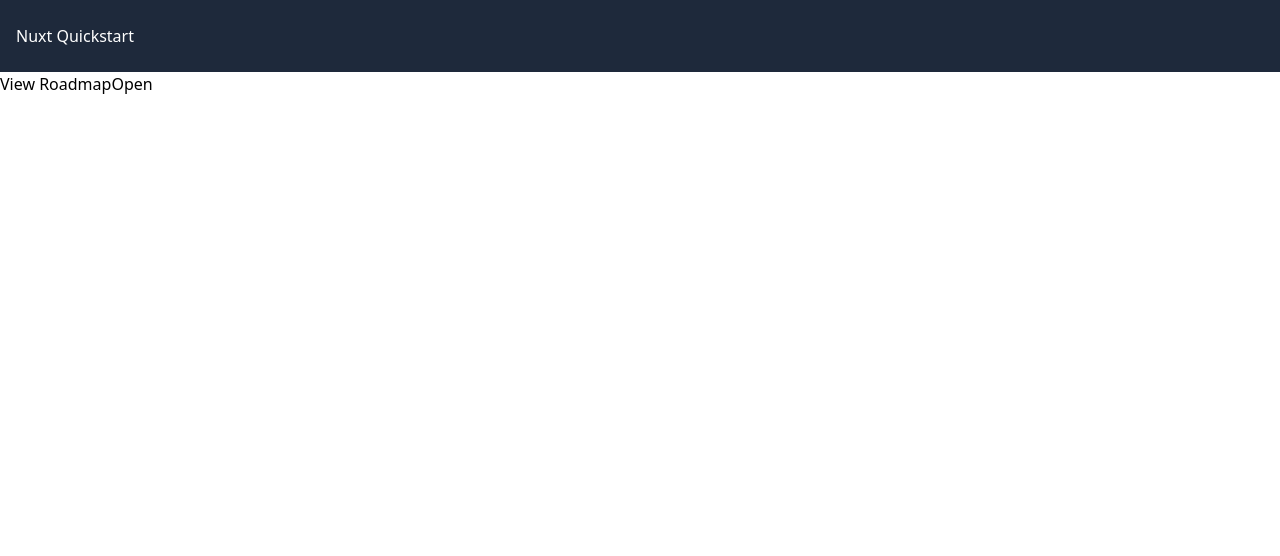
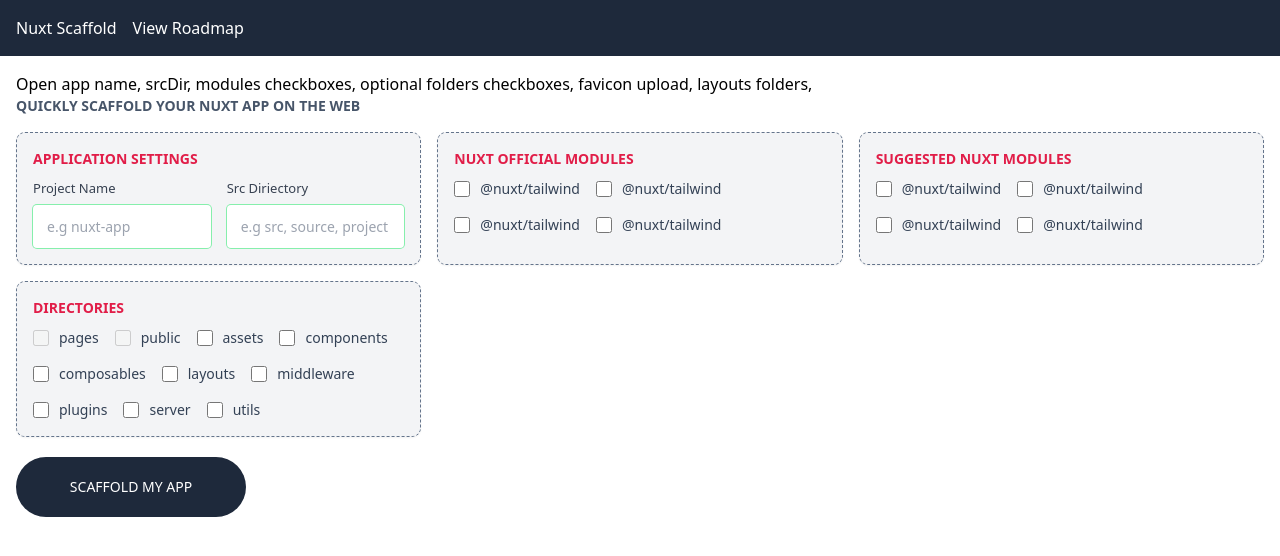
Before and after one commit to jimoh-sodiq/nuxt-scaffold, a Nuxt app: page / in a window 1280 px wide. Shown: the top 556 px of the page. Built offline with nearby package versions, Linux system fonts and the light colour scheme.

Commit message:
generate layout and server directories

```diff
--- /dev/null
+++ b/src/components/global/GlobalCheckbox.vue
@@ -0,0 +1,46 @@
+<script setup lang="ts">
+import { computed } from "vue";
+
+const props = defineProps<{
+  modelValue?: any;
+  value?: any;
+  required?: boolean;
+  name?: string;
+  label?: string;
+  disabled?: boolean;
+  variant?: string; // this is based on your needs, not implemented here
+  size?: string; // based on your needs, not implemented here
+}>();
+
+const emit = defineEmits<{
+  (event: "update:modelValue", data: any): void;
+}>();
+
+const checked = computed({
+  get() {
+    return props.modelValue;
+  },
+  set(newValue) {
+    emit("update:modelValue", newValue);
+  },
+});
+</script>
+
+<template>
+  <!-- style to fit your needs base on the states -->
+  <label class="flex space-x-2.5 text-sm text-slate-700 font-medium w-fit">
+    <input
+      class="disabled:cursor-not-allowed peer w-4"
+      type="checkbox"
+      v-model="checked"
+      :name="name"
+      :id="name"
+      :value="value"
+      :required="required"
+      :disabled="disabled"
+    />
+    <p class="cursor-pointer peer-disabled:cursor-not-allowed" v-if="label">
+      {{ label }}
+    </p>
+  </label>
+</template>
--- /dev/null
+++ b/src/components/global/GlobalInfoCard.vue
@@ -0,0 +1,14 @@
+<script setup lang="ts">
+defineProps<{
+    title: string
+}>()
+</script>
+
+<template>
+    <div class="border border-dashed w-full border-slate-500 rounded-[9px] p-4 bg-gray-100 shadow-sm">
+        <h2 class="uppercase font-semibold text-sm text-rose-600">{{ title }}</h2>
+        <div class="mt-2.5">
+            <slot />
+        </div>
+    </div>
+</template>
--- a/src/components/global/GlobalInput.vue
+++ b/src/components/global/GlobalInput.vue
@@ -1,20 +1,139 @@
 <script setup lang="ts">
+import { ref, computed, watch, type Ref } from "vue";
 
-const props = defineProps<{
-    type?: string
-    placeholder?: string
-    label: string
-    required?: boolean
-}>()
+const emit = defineEmits<{
+  (event: "update:modelValue", value: string | number): void;
+  (event: "onTextChanged", value: string | number): void;
+}>();
+
+interface Prop {
+  type?: string;
+  modelValue?: string | number;
+  id?: string;
+  label?: string;
+  placeholder?: string;
+  required?: boolean;
+  error?: boolean;
+  errorText?: string;
+  disabled?: boolean;
+  max?: string;
+  autofocus?: boolean;
+  debounceTime?: number;
+  maxWaitTime?: number;
+}
+
+const props = withDefaults(defineProps<Prop>(), {
+  type: "text",
+  modelValue: "",
+  id: "",
+  label: "",
+  placeholder: "",
+  required: false,
+  error: false,
+  errorText: "",
+  disabled: false,
+  max: "",
+  autofocus: false,
+  debounceTime: 0,
+  maxWaitTime: 5000,
+});
+
+const inputFieldRef = ref() as Ref<HTMLInputElement>;
+
+const handleInput = (e: Event) => {
+  const target = e.target as HTMLInputElement;
+  emit("onTextChanged", target.value);
+  if (props.type === "number") {
+    return debouncedEmit("update:modelValue", Number(target.value));
+  }
+  debouncedEmit("update:modelValue", target.value);
+};
+
+/**
+ * this controls the debounce time for the input field
+ * default is 0 max is 5000
+ */
+
+const debouncedEmit = useDebounceFn(
+  (emitText, value) => {
+    emit(emitText, value);
+  },
+  props.debounceTime,
+  { maxWait: props.maxWaitTime }
+);
+
+function focusInput() {
+  inputFieldRef.value.focus();
+}
+
+watch(inputFieldRef, () => {
+  if (props.autofocus === true) {
+    inputFieldRef.value.focus();
+  }
+});
+
+const labelClass = computed(() => {
+  let base = "block text-[13px] first-letter:capitalize mb-[6px] w-fit font-medium";
+  if (props.disabled) {
+    base += " text-slate-400";
+  } else if (props.error) {
+    base += " text-red-500";
+  } else {
+    base += " text-gray-700";
+  }
+  return base;
+});
+
+const inputClass = computed(() => {
+  let base =
+    "h-[43px] px-[14px] w-full outline-none text-sm rounded-[4px] transition-all ease duration-200";
+  if (props.disabled) {
+    base += " placeholder:text-gray-300 ring-[1px] ring-gray-300 cursor-not-allowed";
+  } else if (props.error) {
+    base += " ring-[1.5px] ring-red-500";
+  } else {
+    base +=
+      " placeholder:text-grey-300 ring-[1px] ring-green-300 focus:ring-[1.5px] focus:ring-green-600";
+  }
+  return base;
+});
 </script>
 
 <template>
-    <div class="relative">
-        <input :required="required" :type="type" id="hs-floating-gray-input"
-            class="peer p-4 block w-full bg-gray-200 border-transparent outline-none focus:border-slate-800 rounded-lg text-sm placeholder:text-transparent disabled:opacity-50 disabled:pointer-events-none focus:pt-6 focus:pb-2 [&:not(:placeholder-shown)]:pt-6 [&:not(:placeholder-shown)]:pb-2 autofill:pt-6 autofill:pb-2"
-            :placeholder="placeholder" />
-        <label for="hs-floating-gray-input"
-            class="absolute top-0 start-0 p-4 h-full text-sm truncate pointer-events-none transition ease-in-out duration-100 border border-transparent origin-[0_0] peer-disabled:opacity-50 peer-disabled:pointer-events-none peer-focus:scale-90 peer-focus:translate-x-0.5 peer-focus:-translate-y-1.5 peer-focus:text-gray-500 peer-[:not(:placeholder-shown)]:scale-90 peer-[:not(:placeholder-shown)]:translate-x-0.5 peer-[:not(:placeholder-shown)]:-translate-y-1.5 peer-[:not(:placeholder-shown)]:text-gray-500">{{
-            label }}</label>
-    </div>
+  <div class="w-full">
+    <label @click="focusInput" :class="labelClass" v-if="label" :for="id">
+      {{ label }}
+    </label>
+    <input
+      :class="inputClass"
+      :placeholder="placeholder"
+      :id="id"
+      :type="type"
+      :max="max"
+      :value="modelValue"
+      @input="handleInput"
+      :required="required"
+      :disabled="disabled"
+      ref="inputFieldRef"
+    />
+    <p
+      class="block text-xs first-letter:capitalize mt-[6px] text-red-500"
+      v-if="error && errorText && !disabled"
+    >
+      {{ errorText }}
+    </p>
+  </div>
 </template>
+
+<style scoped>
+/* Chrome, Safari, Edge, Opera */
+input::-webkit-outer-spin-button,
+input::-webkit-inner-spin-button {
+  -webkit-appearance: none;
+  margin: 0;
+}
+/* Firefox */
+input[type="number"] {
+  -moz-appearance: textfield;
+}
+</style>
--- a/src/components/global/GlobalNav.vue
+++ b/src/components/global/GlobalNav.vue
@@ -1,5 +1,6 @@
 <template>
-    <div class="bg-slate-800 px-4 py-6 text-white">
-       <nav>Nuxt Quickstart</nav>
+    <div class="bg-slate-800 p-4 text-white flex items-center gap-x-4">
+       <nav><nuxt-link to="/">Nuxt Scaffold</nuxt-link></nav>
+       <nuxt-link to="/roadmap" class="block">View Roadmap</nuxt-link>
     </div>
 </template>
--- a/src/pages/index.vue
+++ b/src/pages/index.vue
@@ -1,18 +1,129 @@
 <script setup lang="ts">
+// import { createFile } from "../index"
 
+
+function generateNuxtConfig({ srcDir = ".", modules = [] }: {
+  srcDir?: string, modules?: Array<string>
+}) {
+
+  let generatedModules = `${modules}`
+  return `
+  // https://nuxt.com/docs/api/configuration/nuxt-config
+  export default defineNuxtConfig({
+    devtools: { enabled: true },
+    srcDir: "${srcDir}",
+    modules: "[${generatedModules}]",
+  })
+  `
+}
 
 async function createProject(name: string, fileName: string, fileContent: string) {
   const dirHandle = await window.showDirectoryPicker();
 
-  await createDirectoryWithSingleFile(dirHandle, "server", "tsconfig.json", `{
+  //   await createDirectoryWithSingleFile(dirHandle, "server", "tsconfig.json", `{
+  //   "extends": "../.nuxt/tsconfig.server.json"
+  // }`)
+
+  // await createFile(dirHandle, "nuxt.config.ts", generateNuxtConfig({ srcDir: 'src', modules: ["@nuxt/image", "@vueuse/nuxt"] }))
+  await generateDirectories(dirHandle, nuxtDirectories)
+}
+
+const nuxtDirectories = [
+  "assets", "components", "composables", "layouts", "middleware", "plugins", "server", "utils"
+]
+
+const nuxtModules = [
+
+]
+
+
+async function generateLayoutsDirectory(handle: any) {
+  await createDirectoryWithSingleFile(handle, "layouts", "default.vue", `
+<template>
+  <div>
+    <slot />
+  </div>
+</template>
+  `)
+}
+
+
+async function generateServerDirectory(handle: any) {
+  await createDirectoryWithSingleFile(handle, "server", "tsconfig.json", `
+{
   "extends": "../.nuxt/tsconfig.server.json"
-}`)
 }
+  `)
+}
+
+async function generateDirectories(handle: any, directories: Array<string>) {
+  directories.forEach(async (directory: string) => {
+    if (directory == 'layouts') {
+      return await generateLayoutsDirectory(handle)
+    }
+    if (directory == 'server') {
+      return await generateServerDirectory(handle)
+    }
+    await createDirectory(handle, directory)
+  })
+}
+
+
+async function scaffoldApp() {
+
+}
+
+/**
+ * official modules, nuxt image, test-utils, content, ui, eslint, fonts, scripts,
+ *
+ *
+ *suggested nuxt modules - tailwindcss, i18n, color-mode
+ *
+ *
+ *
+ */
 </script>
 
 <template>
-  <main>
-    <nuxt-link to="/roadmap">View Roadmap</nuxt-link>
+  <main class="relative p-4">
     <button @click="createProject">Open</button>
+    app name, srcDir, modules checkboxes, optional folders checkboxes, favicon upload, layouts folders,
+    <div class=" ">
+      <h1 class="uppercase text-sm font-semibold text-slate-600">Quickly Scaffold your nuxt app on the web</h1>
+      <div class="grid grid-cols-1 md:grid-cols-2 lg:grid-cols-3 gap-4 mt-4">
+        <GlobalInfoCard title="Application settings">
+          <div class="grid md:flex flex-wrap lg:flex-nowrap gap-4">
+            <GlobalInput label="Project Name" placeholder="e.g nuxt-app" />
+            <GlobalInput label="Src Diriectory" placeholder="e.g src, source, project" />
+          </div>
+        </GlobalInfoCard>
+        <GlobalInfoCard title="Nuxt official Modules">
+          <div class="flex flex-wrap gap-4">
+            <GlobalCheckbox label="@nuxt/tailwind" />
+            <GlobalCheckbox label="@nuxt/tailwind" />
+            <GlobalCheckbox label="@nuxt/tailwind" />
+            <GlobalCheckbox label="@nuxt/tailwind" />
+          </div>
+        </GlobalInfoCard>
+        <GlobalInfoCard title="Suggested Nuxt Modules">
+          <div class="flex flex-wrap gap-4">
+            <GlobalCheckbox label="@nuxt/tailwind" />
+            <GlobalCheckbox label="@nuxt/tailwind" />
+            <GlobalCheckbox label="@nuxt/tailwind" />
+            <GlobalCheckbox label="@nuxt/tailwind" />
+          </div>
+        </GlobalInfoCard>
+        <GlobalInfoCard title="Directories">
+          <div class="flex flex-wrap gap-4">
+            <GlobalCheckbox label="pages" disabled />
+            <GlobalCheckbox label="public" disabled />
+            <GlobalCheckbox :label="directory" :key="directory" v-for="directory in nuxtDirectories" />
+          </div>
+        </GlobalInfoCard>
+      </div>
+    </div>
+    <button @click="scaffoldApp"
+      class="mt-5 sticky bottom-[10px] flex w-full rounded-full text-white uppercase text-sm font-medium max-w-[230px] items-center justify-center p-5 bg-slate-800">Scaffold
+      My App</button>
   </main>
 </template>
--- a/src/utils/index.ts
+++ b/src/utils/index.ts
@@ -3,7 +3,7 @@
  * @param parentHandle
  * @param name
  */
-async function createDirectory(parentHandle: any, name: string) {
+export async function createDirectory(parentHandle: any, name: string) {
   const createdDirectoryHandle = await parentHandle.getDirectoryHandle(name, {
     create: true,
   });
@@ -16,7 +16,7 @@
  * @param fileName
  * @param fileContent
  */
-async function createFile(
+export async function createFile(
   directoryHandle: any,
   fileName: string,
   fileContent?: string
@@ -41,7 +41,7 @@
  * @param directoryName
  * @param fileOptions
  */
-async function createDirectoryWithMultipleFiles(
+export async function createDirectoryWithMultipleFiles(
   parentHandle: any,
   directoryName: string,
   fileOptions: Array<FileWithContent>
@@ -55,7 +55,7 @@
  * @param directoryHandle
  * @param data
  */
-async function createMultipleFiles(
+export async function createMultipleFiles(
   directoryHandle: any,
   data: Array<FileWithContent>
 ) {
@@ -71,7 +71,7 @@
  * @param fileName
  * @param fileContent
  */
-async function createDirectoryWithSingleFile(
+export async function createDirectoryWithSingleFile(
   parentHandle: any,
   directoryName: string,
   fileName: string,
@@ -87,7 +87,7 @@
  * @param fileHandle
  * @param contents
  */
-async function writeFile(fileHandle: any, contents: string) {
+export async function writeFile(fileHandle: any, contents: string) {
   const writable = await fileHandle.createWritable();
   await writable.write(contents);
   await writable.close();
```
